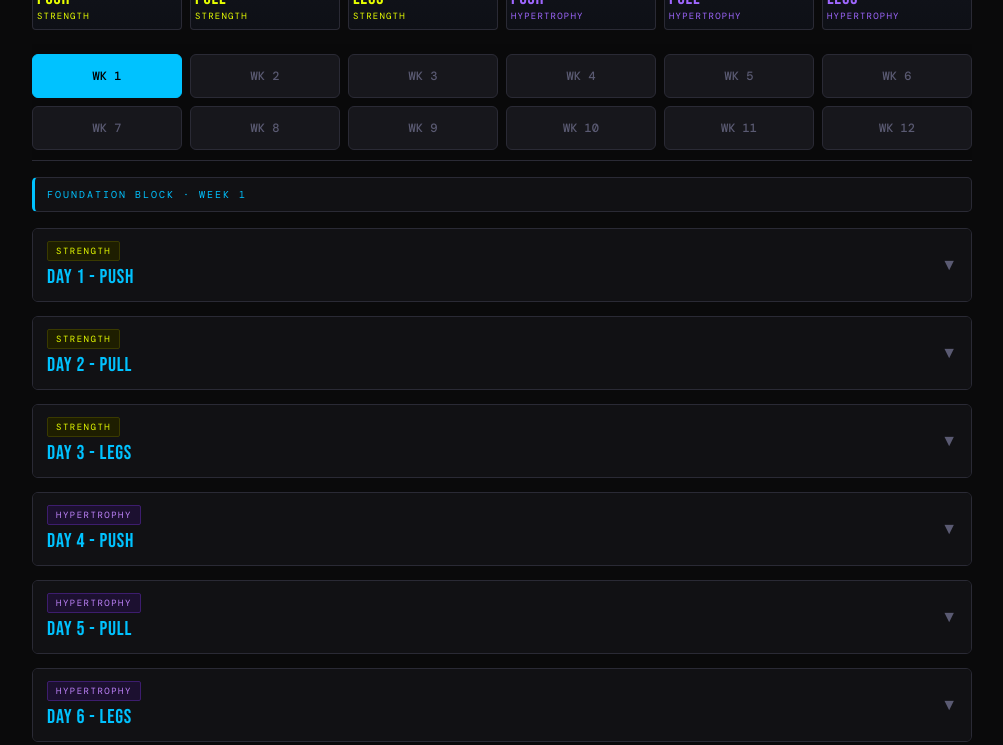
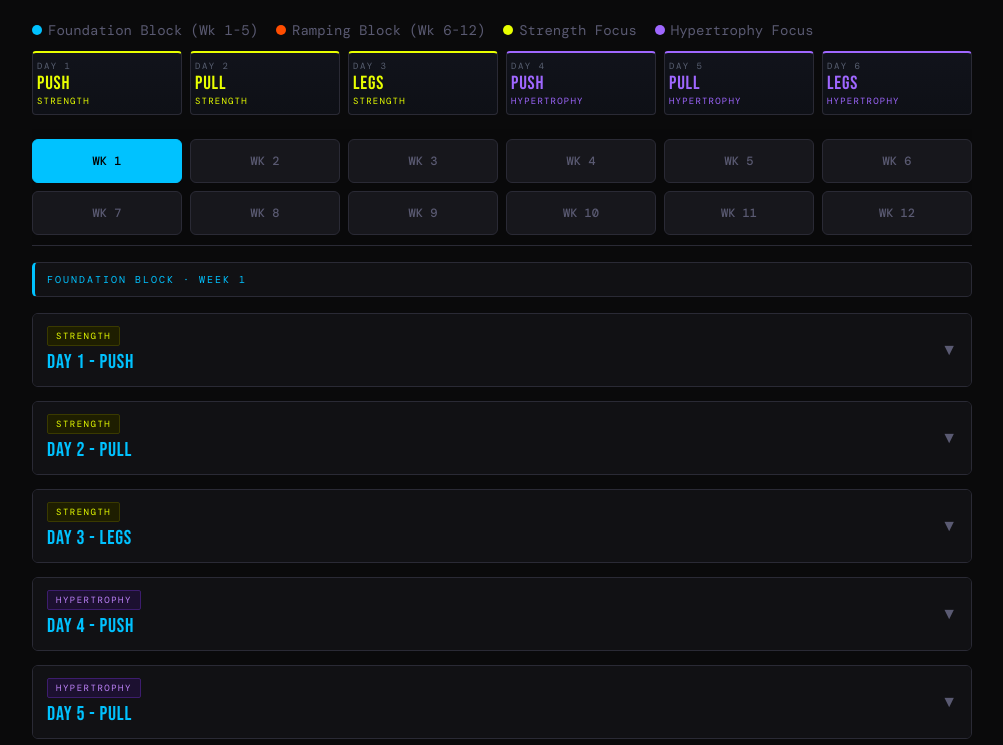
Before and after one commit to Z3dddd/workout-program, a plain HTML site: page index.html in a window 1280 px wide. Shown: the part 251-996 px from the top of the page, without its empty margins (138-1141 px from the left). Drawn offline with nearby package versions, Linux system fonts and the light colour scheme.

Commit message:
feat: add legend strip and update title line layout
Add the program legend above day tabs and place SYSTEM on its own line below TRANSFORMATION in the hero title.

Made-with: Cursor

```diff
--- a/assets/css/styles.css
+++ b/assets/css/styles.css
@@ -69,6 +69,45 @@ body {
   margin-top: 10px;
   letter-spacing: 0.5px;
   line-height: 1.4;
+}
+
+.program-legend {
+  display: flex;
+  flex-wrap: wrap;
+  gap: 10px 18px;
+  margin: 0 0 12px;
+}
+
+.legend-item {
+  display: inline-flex;
+  align-items: center;
+  gap: 6px;
+  font-family: "DM Mono", monospace;
+  font-size: 13px;
+  color: var(--muted);
+}
+
+.legend-dot {
+  width: 10px;
+  height: 10px;
+  border-radius: 50%;
+  flex-shrink: 0;
+}
+
+.legend-dot.foundation {
+  background: var(--found);
+}
+
+.legend-dot.ramping {
+  background: var(--ramp);
+}
+
+.legend-dot.strength {
+  background: var(--accent);
+}
+
+.legend-dot.hypertrophy {
+  background: #9f67ff;
 }
 
 .day-quick-nav {
@@ -437,6 +476,10 @@ body {
 }
 
 @media (min-width: 700px) {
+  .legend-item {
+    font-size: 14px;
+  }
+
   .day-tabs {
     grid-template-columns: repeat(6, minmax(0, 1fr));
   }
--- a/index.html
+++ b/index.html
@@ -13,8 +13,27 @@
   <main class="app-shell">
     <div class="hero">
       <div class="hero-label">JEFF NIPPARD · 6-DAY PPLx2</div>
-      <h1>BODYBUILDING<br><span>TRANSFORMATION</span></h1>
+      <h1>BODYBUILDING<br><span>TRANSFORMATION</span><br>SYSTEM</h1>
       <div class="hero-sub">12 WEEKS · PUSH/PULL/LEGS x 2 DAILY<br>FOUNDATION (WK 1-5) -> RAMPING (WK 6-12)</div>
+    </div>
+
+    <div class="program-legend" aria-label="Program legend">
+      <div class="legend-item">
+        <span class="legend-dot foundation" aria-hidden="true"></span>
+        <span>Foundation Block (Wk 1-5)</span>
+      </div>
+      <div class="legend-item">
+        <span class="legend-dot ramping" aria-hidden="true"></span>
+        <span>Ramping Block (Wk 6-12)</span>
+      </div>
+      <div class="legend-item">
+        <span class="legend-dot strength" aria-hidden="true"></span>
+        <span>Strength Focus</span>
+      </div>
+      <div class="legend-item">
+        <span class="legend-dot hypertrophy" aria-hidden="true"></span>
+        <span>Hypertrophy Focus</span>
+      </div>
     </div>
 
     <div class="day-quick-nav">
```
